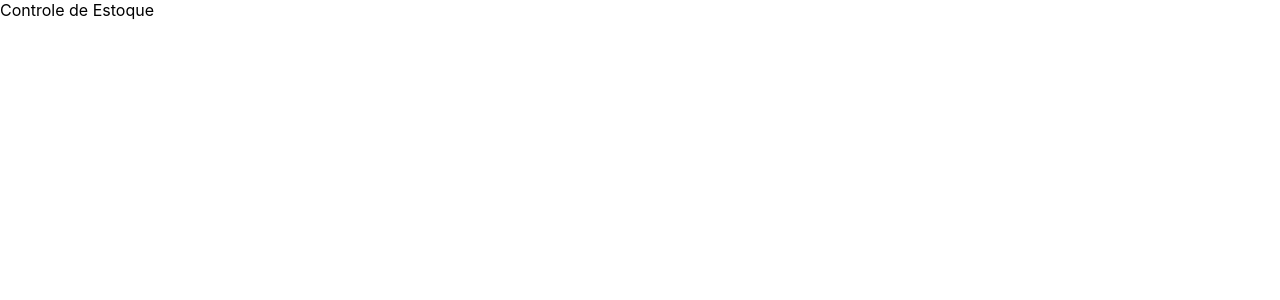
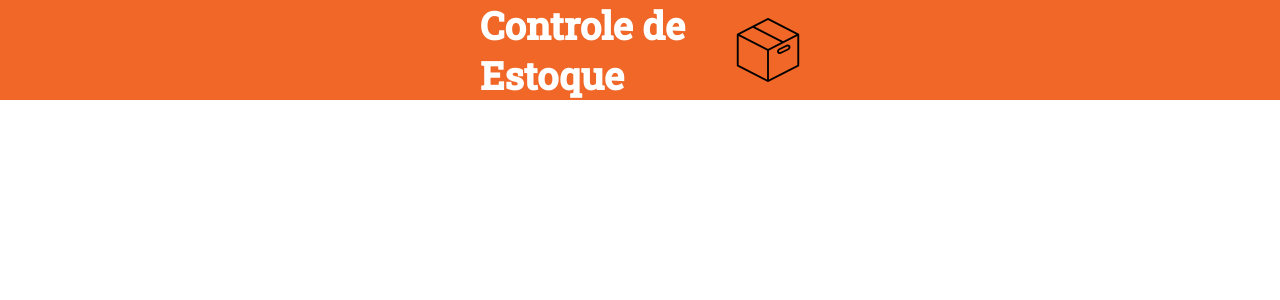
Before and after one commit to LucasGlopes/ControleDeEstoque, a React (Create React App) app in the folder frontend/: page / in a window 1280 px wide. Shown: the top 300 px of the page. Built offline with nearby package versions, Linux system fonts and the light colour scheme; the HTML template or start-up script is replaced by a standard one.

Commit message:
Adição da NavBar

```diff
--- a/frontend/package.json
+++ b/frontend/package.json
@@ -3,6 +3,9 @@
   "version": "0.1.0",
   "private": true,
   "dependencies": {
+    "@emotion/react": "^11.9.3",
+    "@emotion/styled": "^11.9.3",
+    "@mui/material": "^5.9.1",
     "@testing-library/jest-dom": "^5.16.4",
     "@testing-library/react": "^13.3.0",
     "@testing-library/user-event": "^13.5.0",
--- a/frontend/public/index.html
+++ b/frontend/public/index.html
@@ -24,6 +24,9 @@
       work correctly both with client-side routing and a non-root public URL.
       Learn how to configure a non-root public URL by running `npm run build`.
     -->
+    <link rel="preconnect" href="https://fonts.googleapis.com">
+    <link rel="preconnect" href="https://fonts.gstatic.com" crossorigin>
+    <link href="https://fonts.googleapis.com/css2?family=Roboto+Slab:wght@400;500&family=Roboto:ital,wght@0,100;0,300;0,400;0,500;1,100&display=swap" rel="stylesheet">
     <title>React App</title>
   </head>
   <body>
--- a/frontend/src/App.tsx
+++ b/frontend/src/App.tsx
@@ -1,10 +1,11 @@
 import React from 'react';
+import NavBar from './components/NavBar/NavBar';
 
 
 function App() {
   return (
     <div className="App">
-      Controle de Estoque
+      <NavBar />
     </div>
   );
 }
--- /dev/null
+++ b/frontend/src/components/NavBar/NavBar.tsx
@@ -0,0 +1,22 @@
+import React from "react";
+import './style.css'
+import caixa from '../../imgs/caixa.png';
+
+const NavBar: React.FC = () => {
+    return (
+        <div className="navBarContainer">
+            <div className="logo">
+                <h1>
+                    Controle de Estoque
+                </h1>
+                <img
+                    src={caixa}
+                    alt="Alien inside spaceship"
+                    style={{width: '4rem'}}
+                />
+            </div>
+        </div>
+    )
+}
+
+export default NavBar;
--- /dev/null
+++ b/frontend/src/components/NavBar/style.css
@@ -0,0 +1,23 @@
+.navBarContainer {
+    background-color: rgb(240, 103, 40);
+    color: white;
+
+    display: flex;
+    justify-content: center;
+    align-items: center;
+
+    height: 6.25rem;
+
+    font-family: 'Roboto Slab', serif;
+    font-size: 1.2rem;
+
+}
+
+.logo {
+    display: flex;
+    justify-content: space-between;
+    align-items: center;
+
+    width: 25%;
+
+}
```
Also changed, not shown: frontend/src/imgs/caixa.png (added), 1 other file (tests, documents, lock files or other folders).
